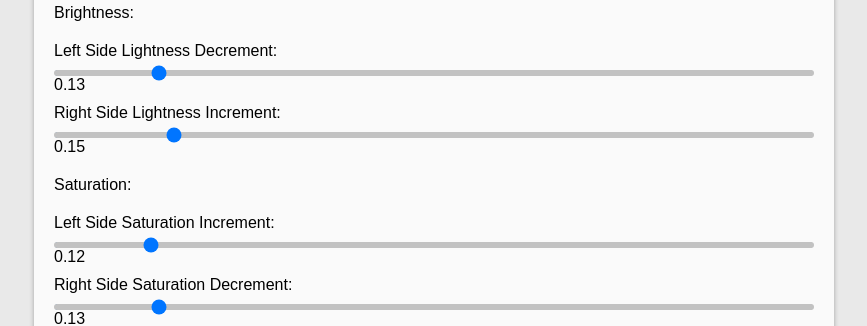
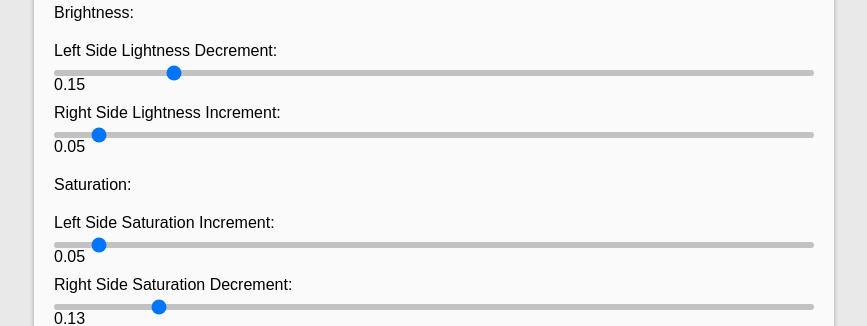
Before and after one commit to remark0809/designsystem_UXD, a plain HTML site: page index.html in a window 1280 px wide. Shown: the part 151-477 px from the top of the page, without its empty margins (206-1073 px from the left). Drawn offline with Linux system fonts and the light colour scheme.

Commit message:
Update index.html

```diff
--- a/index.html
+++ b/index.html
@@ -19,13 +19,13 @@
 
 			<div>
 				<label for="lightness-dec-left">Left Side Lightness Decrement:</label>
-				<input type="range" id="lightness-dec-left" min="0" max="1" step="0.01" value="0.13">
-				<span id="lightness-dec-left-value">0.13</span>
+				<input type="range" id="lightness-dec-left" min="0" max="1" step="0.01" value="0.15">
+				<span id="lightness-dec-left-value">0.15</span>
 			</div>
 			<div>
 				<label for="lightness-inc-right">Right Side Lightness Increment:</label>
-				<input type="range" id="lightness-inc-right" min="0" max="1" step="0.01" value="0.15">
-				<span id="lightness-inc-right-value">0.15</span>
+				<input type="range" id="lightness-inc-right" min="0" max="1" step="0.01" value="0.05">
+				<span id="lightness-inc-right-value">0.05</span>
 			</div>
 
 		</div>
@@ -34,8 +34,8 @@
 			<label>Saturation:</label>
 			<div>
 				<label for="saturation-inc-left">Left Side Saturation Increment:</label>
-				<input type="range" id="saturation-inc-left" min="0" max="1" step="0.01" value="0.12">
-				<span id="saturation-inc-left-value">0.12</span>
+				<input type="range" id="saturation-inc-left" min="0" max="1" step="0.01" value="0.05">
+				<span id="saturation-inc-left-value">0.05</span>
 			</div>
 
 
```
